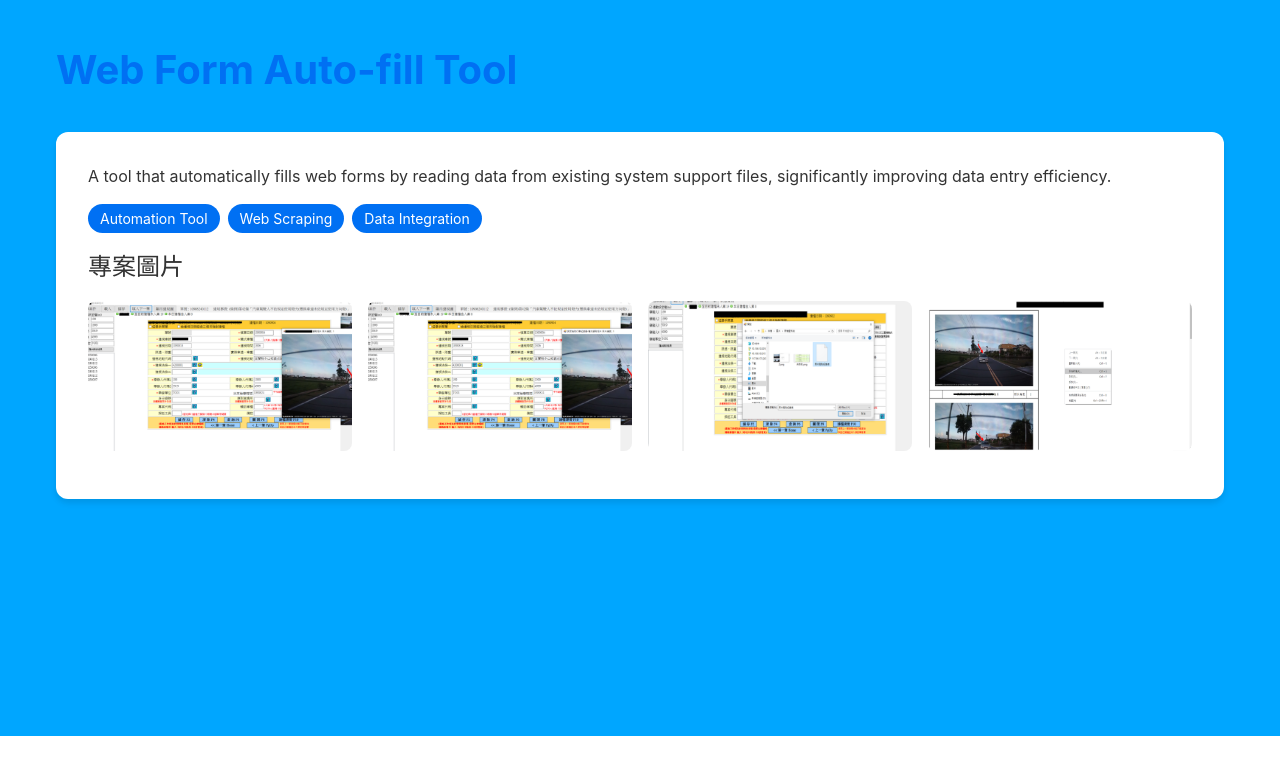
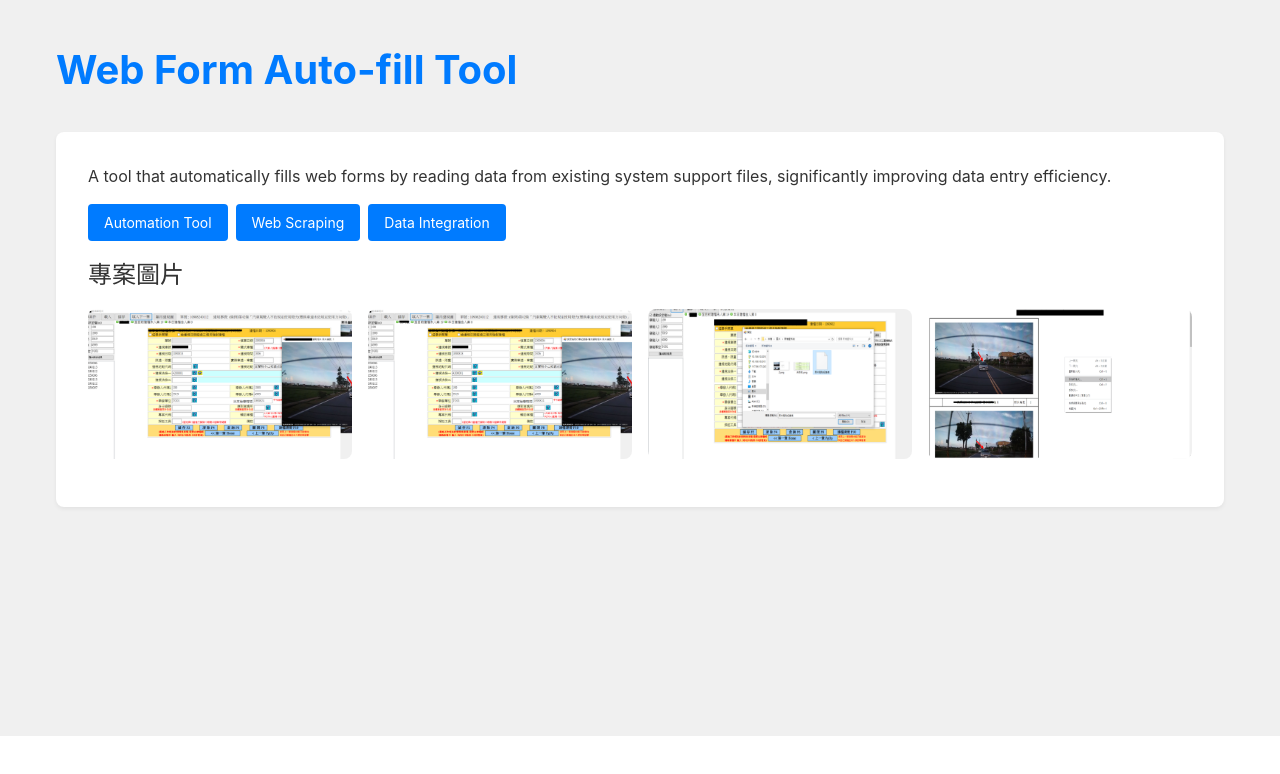
Before and after one commit to Lung-Yu/Lung-Yu.github.io, a React (Vite) app: page /project/auto-fill-web-form in a window 1280 px wide. Shown: the top 774 px of the page. Built offline with nearby package versions, Linux system fonts and the light colour scheme.

Commit message:
feat: 更新專案詳情樣式，調整顏色與邊框半徑，新增標籤樣式

```diff
--- a/src/features/projects/styles/ProjectDetail.css
+++ b/src/features/projects/styles/ProjectDetail.css
@@ -1,6 +1,6 @@
 .project-detail {
     padding: 2rem 0;
-    background-color: var(--secondary-color);
+    background-color: var(--color-gray-100);
     min-height: calc(100vh - 64px); /* 確保最小高度 */
 }
 
@@ -12,15 +12,15 @@
 
 .project-detail h1 {
     font-size: 2.5rem;
-    color: var(--primary-color);
+    color: var(--color-primary);
     margin-bottom: 2rem;
 }
 
 .project-detail-content {
-    background: white;
+    background: var(--color-background);
     padding: 2rem;
-    border-radius: 12px;
-    box-shadow: 0 4px 6px rgba(0, 0, 0, 0.1);
+    border-radius: var(--radius-md);
+    box-shadow: var(--shadow-md);
 }
 
 .project-detail-tags {
@@ -28,6 +28,13 @@
     display: flex;
     gap: 0.5rem;
     flex-wrap: wrap;
+}
+
+.project-tag {
+    background-color: var(--color-primary);
+    color: var(--color-background);
+    padding: 0.5rem 1rem;
+    border-radius: var(--radius-sm);
 }
 
 .gallery-grid {
@@ -41,7 +48,7 @@
     width: 100%;
     height: 200px;
     object-fit: cover;
-    border-radius: 8px;
+    border-radius: var(--radius-sm);
     cursor: pointer;
     transition: transform 0.3s ease;
 }
@@ -59,7 +66,7 @@
 
 .videos-grid video {
     width: 100%;
-    border-radius: 8px;
+    border-radius: var(--radius-sm);
 }
 
 @media (max-width: 768px) {
```
